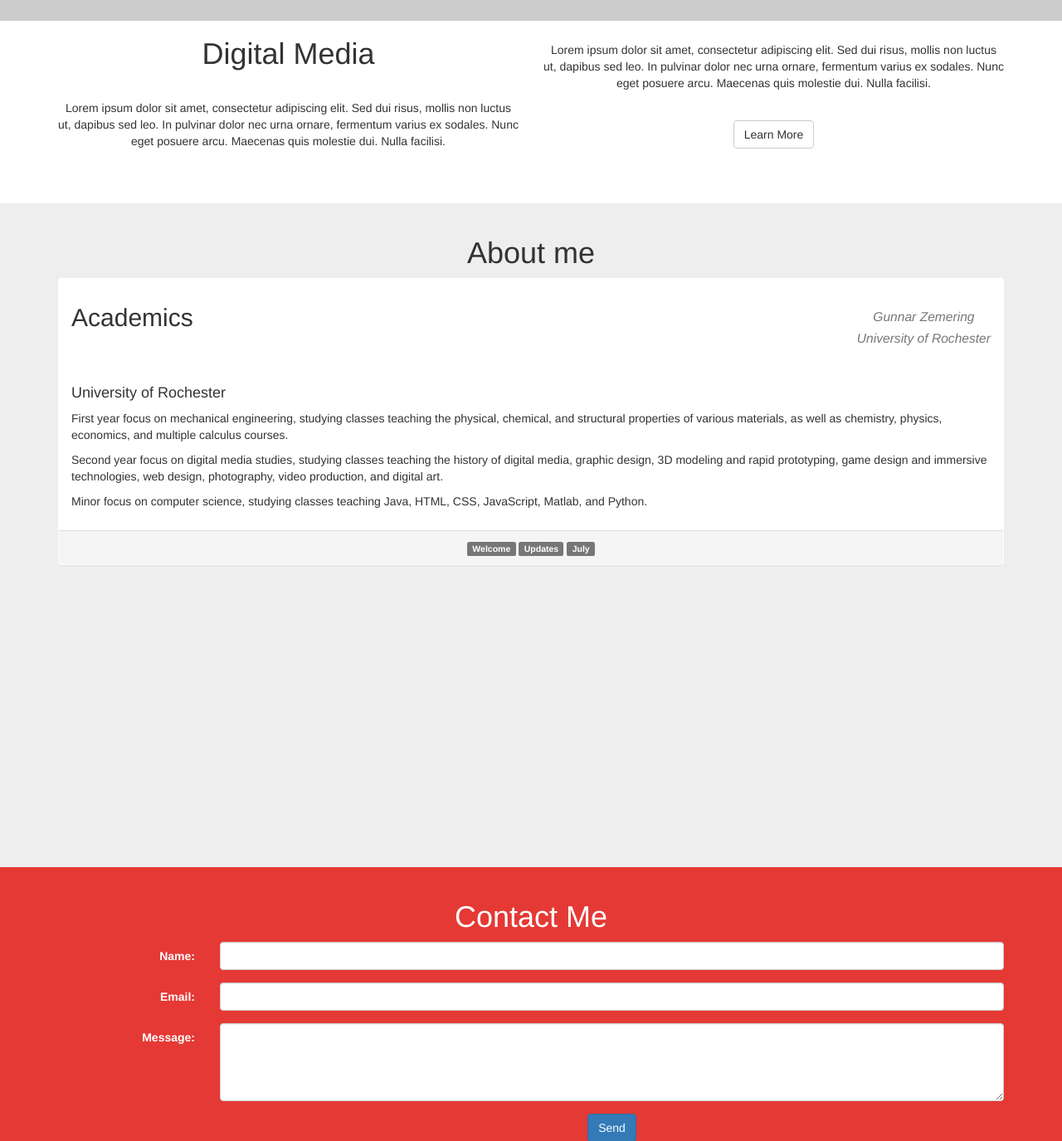
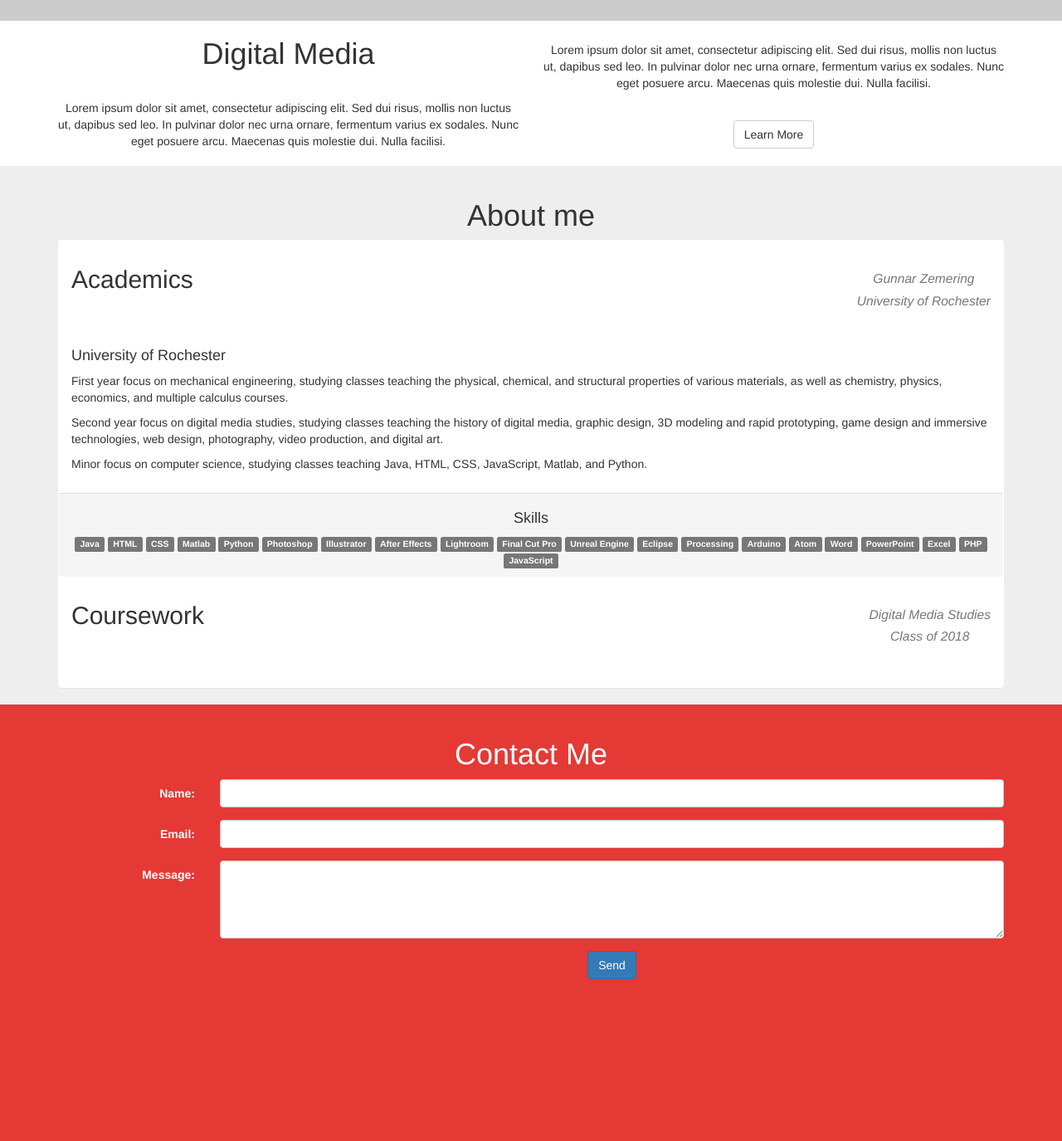
Before and after one commit to t0pgunn/project3, a PHP site: page / in a window 1280 px wide. Shown: the part 565-1940 px from the top of the page at 83% size. After the commit the page ends 1745 px from the top, so only its background shows below. Run offline with PHP 8.4, Linux system fonts and the light colour scheme; grey boxes labelled with a size stand in for pictures from a placeholder-image service; some libraries are stand-ins or nearby versions.

Commit message:
adding content to resume section, editing page size

```diff
--- a/css/styles.css
+++ b/css/styles.css
@@ -58,7 +58,7 @@ color: #E53935;
 }
 
 .intro-section {
-    height: 100%;
+    /*height: 100%;*/
     padding-top: 50px;
     margin-bottom: 10px;
     text-align: center;
@@ -66,7 +66,7 @@ color: #E53935;
 }
 
 .about-section {
-    height: 100%;
+    /*height: 100%;*/
     padding-top: 20px;
     text-align: center;
     background: #eee;
@@ -79,3 +79,20 @@ color: #E53935;
     background: #E53935;
     color: white;
 }
+.grid-divider {
+    position: relative;
+    padding: 0;
+}
+.grid-divider>[class*='col-'] {
+    position: static;
+}
+.grid-divider>[class*='col-']:nth-child(n+2):before {
+    content: "";
+    border-left: 1px solid #DDD;
+    position: absolute;
+    top: 0;
+    bottom: 0;
+}
+.col-padding {
+    padding: 0 15px;
+}
--- a/index.html
+++ b/index.html
@@ -154,9 +154,52 @@
             </div>
 
             <div class="panel-footer">
-                <span class="label label-default">Welcome</span> <span class="label label-default">Updates</span> <span class="label label-default">July</span>
+            <h4>Skills</h4>
+                <span class="label label-default">Java</span>
+                <span class="label label-default">HTML</span>
+                <span class="label label-default">CSS</span>
+                <span class="label label-default">Matlab</span>
+                <span class="label label-default">Python</span>
+                <span class="label label-default">Photoshop</span>
+                <span class="label label-default">Illustrator</span>
+                <span class="label label-default">After Effects</span>
+                <span class="label label-default">Lightroom</span>
+                <span class="label label-default">Final Cut Pro</span>
+                <span class="label label-default">Unreal Engine</span>
+                <span class="label label-default">Eclipse</span>
+                <span class="label label-default">Processing</span>
+                <span class="label label-default">Arduino</span>
+                <span class="label label-default">Atom</span>
+                <span class="label label-default">Word</span>
+                <span class="label label-default">PowerPoint</span>
+                <span class="label label-default">Excel</span>
+                <span class="label label-default">PHP</span>
+                <span class="label label-default">JavaScript</span>
             </div>
-                </div>
+
+              <div class="panel-heading">
+                  <div class="text-center">
+                      <div class="row">
+                          <div class="col-lg-9">
+                              <h2 class="pull-left">Coursework</h2>
+                          </div>
+                          <div class="col-lg-3">
+                              <h3 class="pull-right">
+                              <small><em>Digital Media Studies<br>Class of 2018</em></small>
+                              </h3>
+                          </div>
+                      </div>
+                  </div>
+              </div>
+
+          <div class="panel-body">
+
+
+
+          </div>
+
+
+            </div>
             </div>
         </div>
     </section>
```
